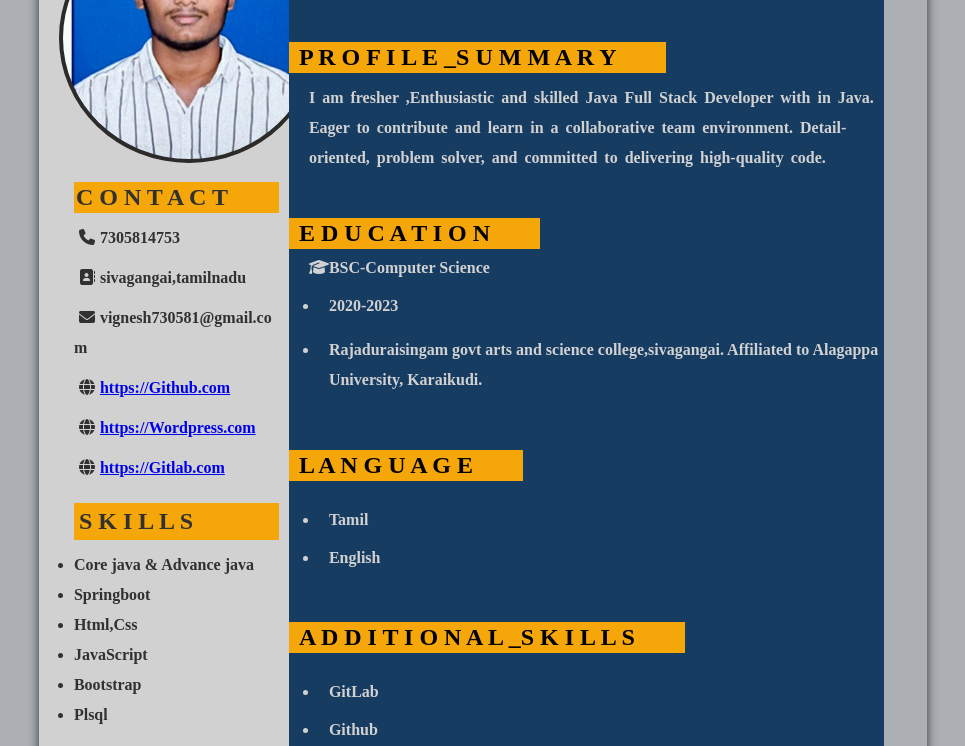
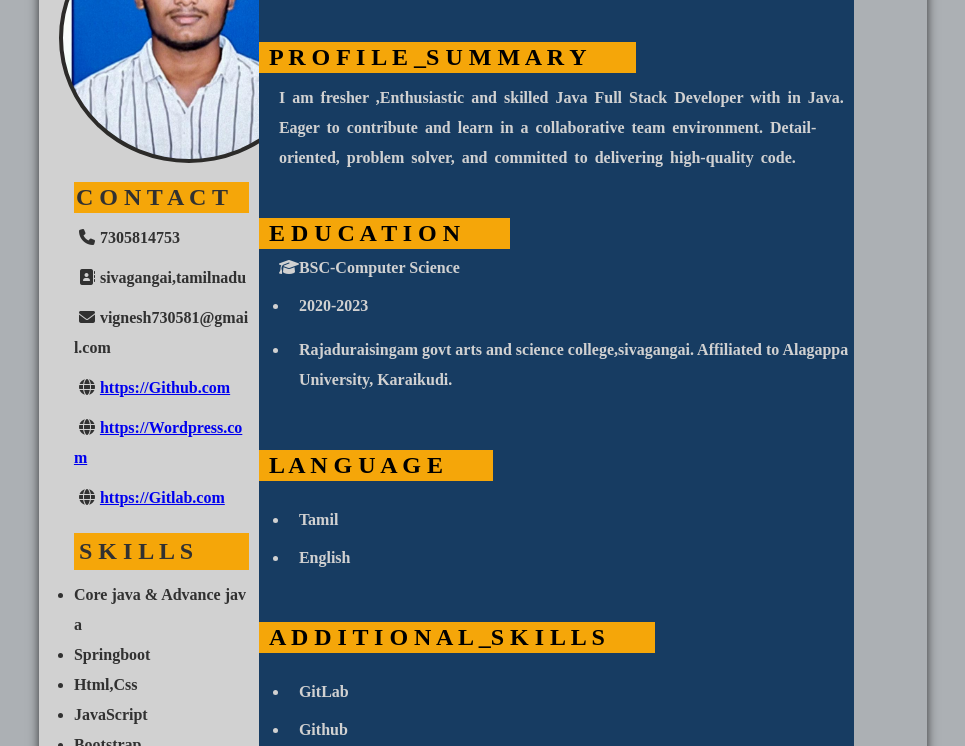
Before and after one commit to RajendranVicky/Rajendranvicky.github.io, a plain HTML site: page cv.html in a window 1280 px wide. Shown: the part 107-853 px from the top of the page, without its empty margins (157-1122 px from the left). Drawn offline with Linux system fonts and the light colour scheme.

Commit message:
Update cv.css

```diff
--- a/cv.css
+++ b/cv.css
@@ -9,9 +9,9 @@ body{
 .container{
     margin: auto;
     display: grid;
-    grid-template-columns: 250px 67%;
+    grid-template-columns: 220px 67%;
     width: 235mm;
-    height: 300mm;
+    height: 280mm;
     overflow: hidden;
     box-shadow: 0px 0px 10px rgba(0,0,0, 0.7);
 }
```
